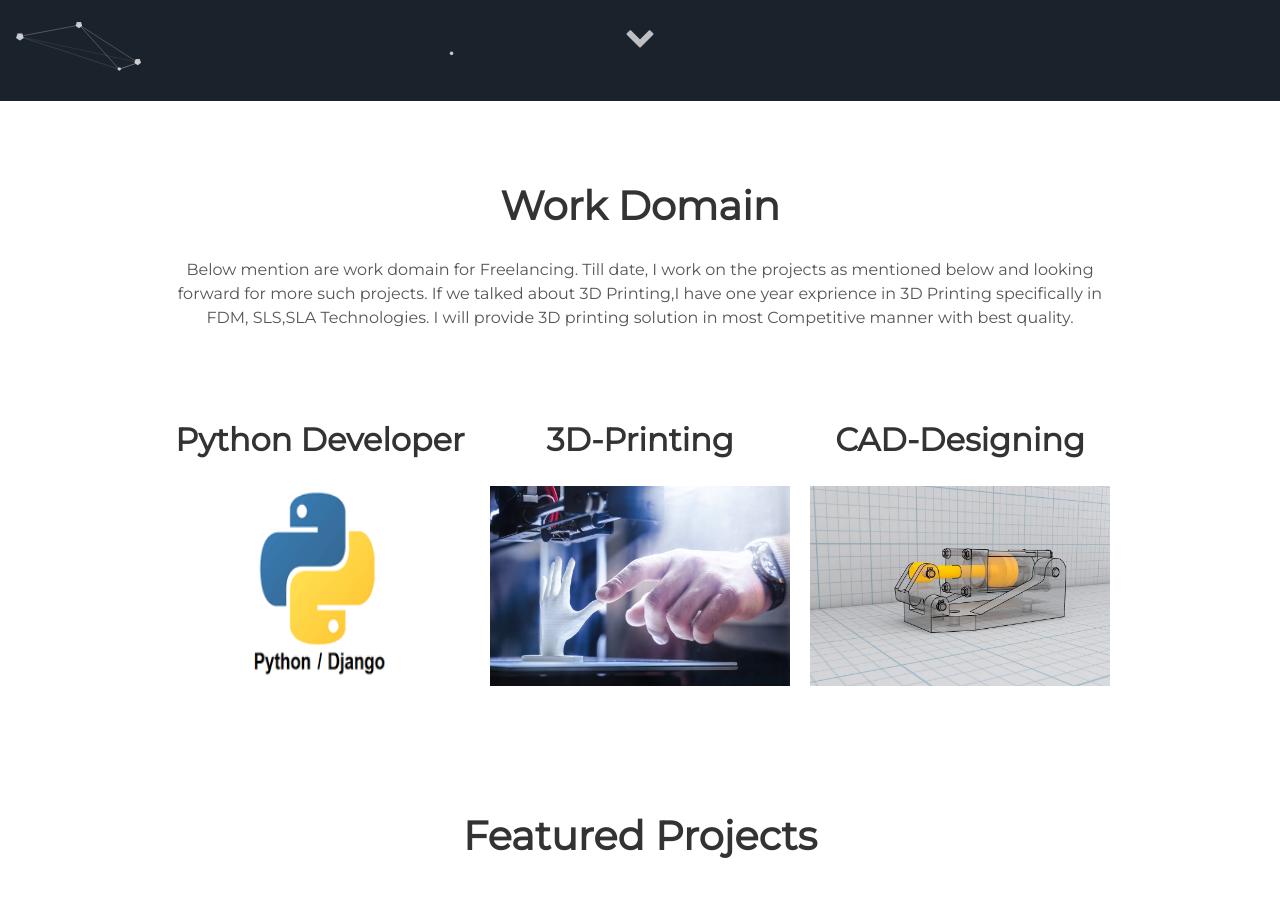
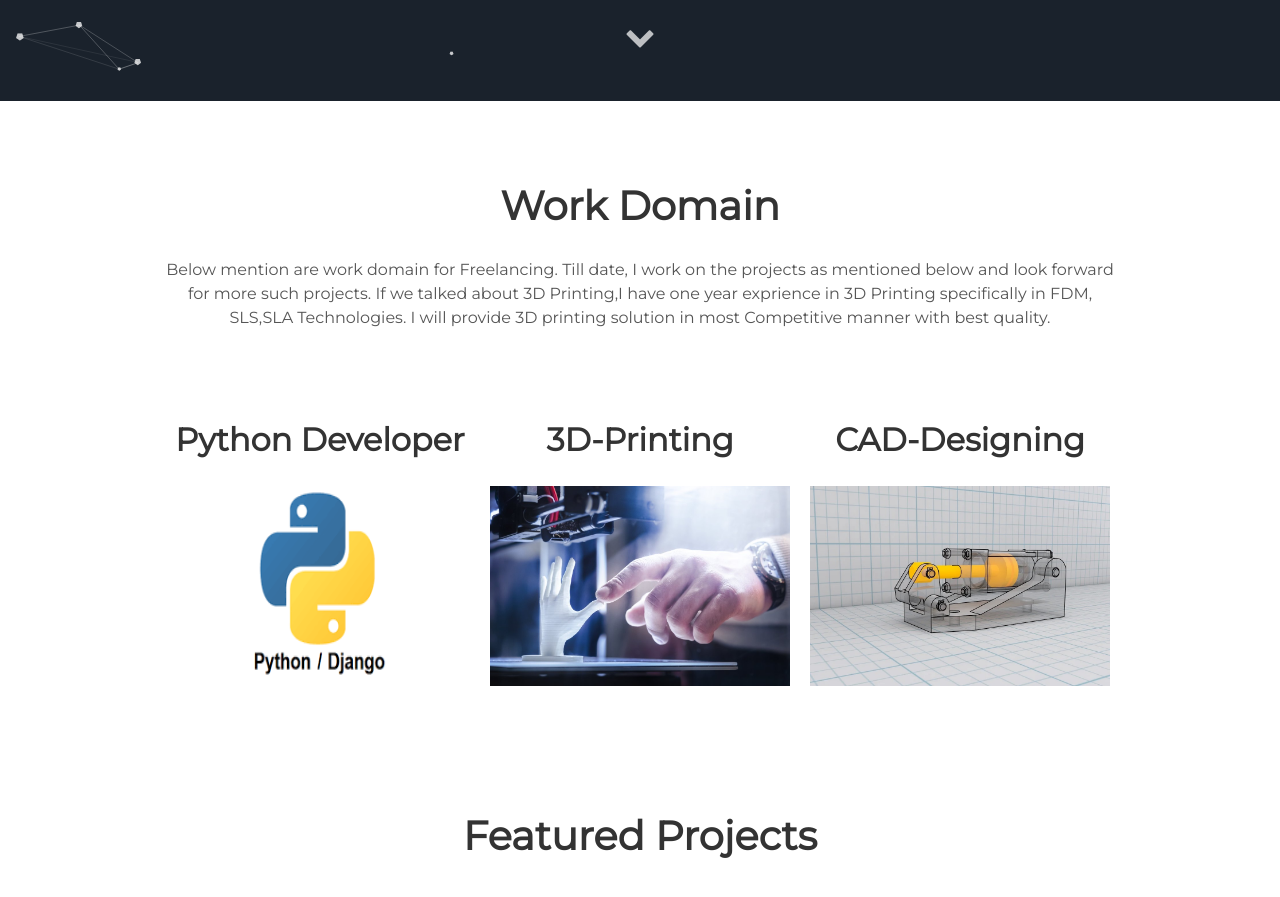
Before and after one commit to swapnilkathane/swapnilkathaneoldweb, a Jekyll site: the page built from index.html, in a window 1280 px wide and 900 px high, scrolled down 799 px. Shown: the top 897 px of the window. Built offline with Jekyll 4.4.1, drawn with Linux system fonts in a browser that asks for light colours.

Commit message:
Update _config.yml

```diff
--- a/_config.yml
+++ b/_config.yml
@@ -6,7 +6,7 @@ description: Portfolio of Swapnil
 
 # User settings
 username: Swapnil Kathane
-user_description: Below mention are work domain for Freelancing. Till date, I work on the projects as mentioned below and looking forward for more such projects.
+user_description: Below mention are work domain for Freelancing. Till date, I work on the projects as mentioned below and look forward for more such projects.
                   If we talked about 3D Printing,I have one year exprience in 3D Printing specifically in FDM, SLS,SLA Technologies. I will provide 3D printing solution in most Competitive manner with best quality.
 
 user_title: Freelancer.
```
